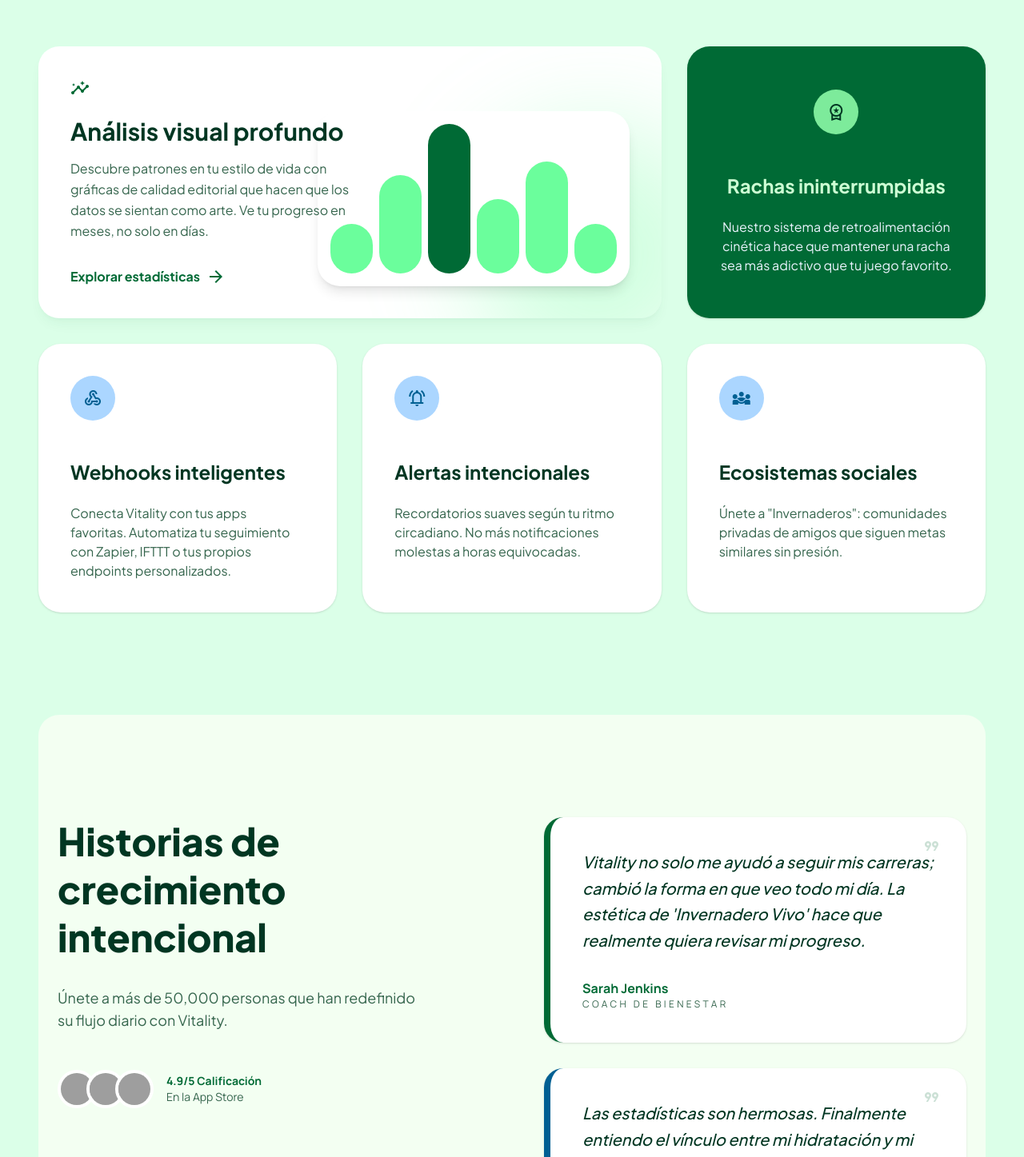
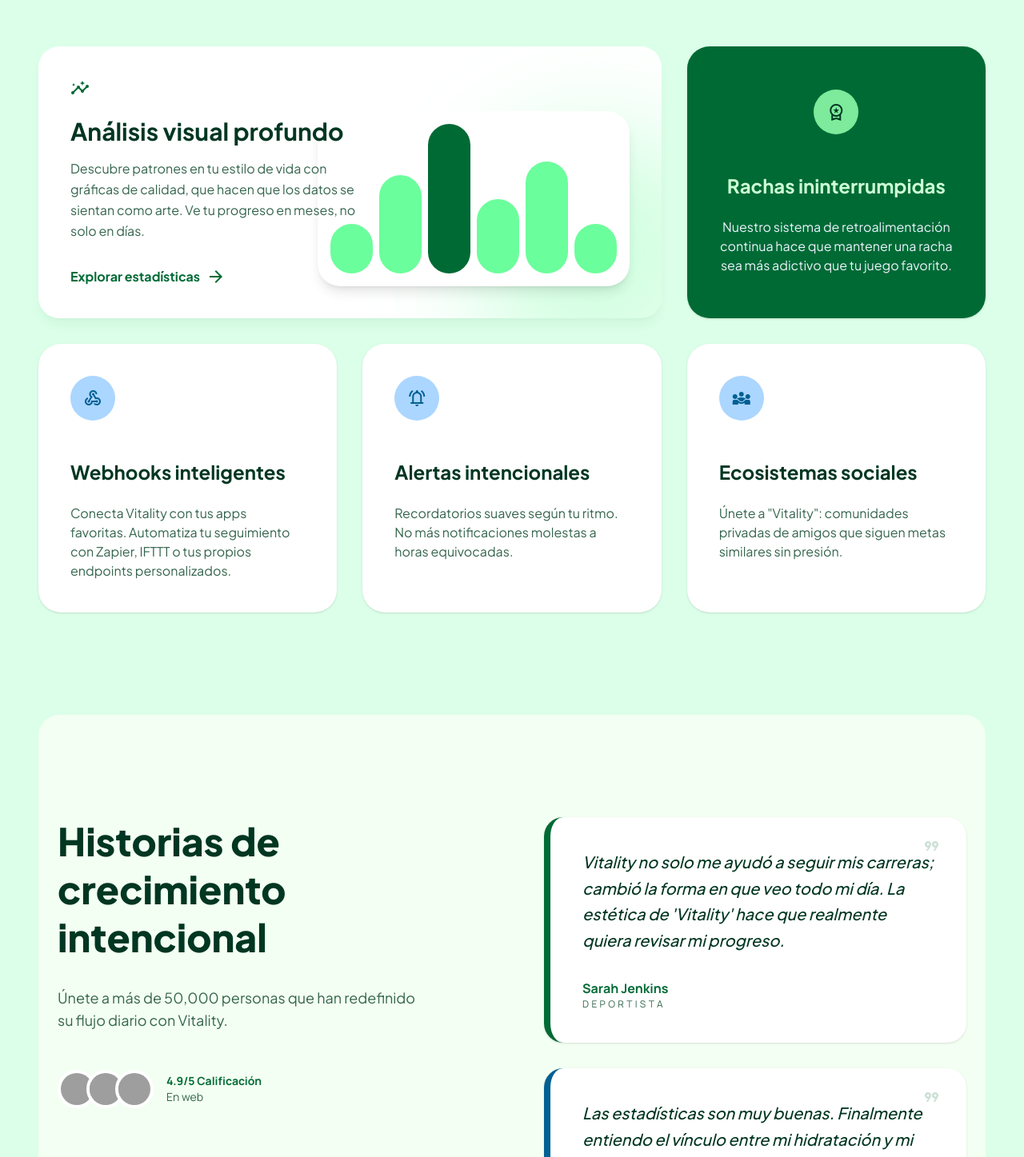
Before and after one commit to JRMZ1298/habits-tracker-frontend, a React (Vite) app: page /home in a window 1280 px wide. Shown: the part 1330-2777 px from the top of the page at 80% size. Built offline with nearby package versions, Linux system fonts and the light colour scheme; grey boxes are pictures that could not be loaded.

Commit message:
feat: Add react-scroll dependency and update routing in components

```diff
--- a/package.json
+++ b/package.json
@@ -21,6 +21,7 @@
     "react-dom": "^19.2.4",
     "react-i18next": "^17.0.4",
     "react-router": "^7.14.1",
+    "react-scroll": "^1.9.3",
     "shadcn": "^4.2.0",
     "tailwind-merge": "^3.5.0",
     "tailwindcss": "^4.2.2",
--- a/src/auth/components/BrandHeader.tsx
+++ b/src/auth/components/BrandHeader.tsx
@@ -1,3 +1,5 @@
+import { Link } from "react-router";
+
 export const BrandHeader = () => {
   return (
     <div className="flex items-center gap-2 mb-8">
@@ -9,9 +11,12 @@
           spa
         </span>
       </div>
-      <span className="text-2xl font-headline font-extrabold text-on-background tracking-tighter">
+      <Link
+        to="/home"
+        className="text-2xl font-headline font-extrabold text-on-background tracking-tighter"
+      >
         Vitality
-      </span>
+      </Link>
     </div>
   );
 };
--- a/src/auth/components/LoginForm.tsx
+++ b/src/auth/components/LoginForm.tsx
@@ -1,9 +1,11 @@
 import { useState } from "react";
 import { useTranslation } from "react-i18next";
 import { SocialLoginButton } from "./SocialLoginButton";
+import { Link } from "react-router";
 
 export const LoginForm = () => {
   const { t } = useTranslation();
+  // TODO: Quitar el useState para evitar renderizados innecesarios
   const [email, setEmail] = useState("");
   const [password, setPassword] = useState("");
 
@@ -57,7 +59,7 @@
             </label>
             <a
               href="#"
-              className="text-xs font-bold text-primary hover:text-primary-dim transition-colors font-label"
+              className="text-xs font-bold text-surface-tint hover:text-on-surface-variant transition-colors font-label"
             >
               {t("auth.login.forgotPassword")}
             </a>
@@ -105,12 +107,12 @@
       <div className="mt-10 text-center">
         <p className="text-on-surface-variant font-label text-sm">
           {t("auth.login.noAccount")}{" "}
-          <a
-            href="#"
-            className="text-primary font-bold hover:underline transition-all"
+          <Link
+            to="/auth/registro"
+            className="text-surface-tint font-bold hover:underline transition-all"
           >
             {t("auth.login.signUp")}
-          </a>
+          </Link>
         </p>
       </div>
     </div>
--- a/src/auth/pages/LoginPage.tsx
+++ b/src/auth/pages/LoginPage.tsx
@@ -8,9 +8,9 @@
         <BrandHeader />
         <LoginForm />
         <div className="mt-12 flex justify-center gap-2 opacity-30">
-          <div className="w-2 h-2 rounded-full bg-primary" />
-          <div className="w-2 h-2 rounded-full bg-secondary" />
-          <div className="w-2 h-2 rounded-full bg-tertiary" />
+          <div className="w-2 h-2 rounded-full bg-on-background" />
+          <div className="w-2 h-2 rounded-full bg-on-primary-fixed" />
+          <div className="w-2 h-2 rounded-full bg-on-surface" />
         </div>
       </main>
     </div>
--- a/src/i18n.ts
+++ b/src/i18n.ts
@@ -19,7 +19,7 @@
           headlineHighlight: "viaje de crecimiento",
           headlinePart2: "ahora",
           paragraph:
-            "Entra en un invernadero vivo donde tus intenciones se nutren y tus hábitos prosperan. Diseña la vida que siempre has querido cultivar.",
+            "Entra en Vitality donde tus intenciones se nutren y tus hábitos prosperan. Diseña la vida que siempre has querido cultivar.",
           card1: {
             title: "Seguimiento orgánico",
             description:
@@ -36,7 +36,7 @@
           headingLine1: "Cultiva tu",
           headingLine2: "mejor versión",
           paragraph:
-            "Transforma tus rutinas diarias en crecimiento intencional. Registra ejercicio, hidratación y lectura con nuestro ecosistema biophílico diseñado para tu ritmo.",
+            "Transforma tus rutinas diarias en crecimiento intencional. Registra ejercicio, hidratación y lectura con nuestro ecosistema especialmente diseñado para que tu lleves el ritmo.",
           startGrowing: "Comienza a crecer",
           watchDemo: "Ver demostración",
           hydrationLabel: "HIDRATACIÓN",
@@ -51,13 +51,14 @@
           stats: {
             title: "Análisis visual profundo",
             description:
-              "Descubre patrones en tu estilo de vida con gráficas de calidad editorial que hacen que los datos se sientan como arte. Ve tu progreso en meses, no solo en días.",
+              "Descubre patrones en tu estilo de vida con gráficas de calidad, que hacen que los datos se sientan como arte. Ve tu progreso en meses, no solo en días.",
           },
           streaks: {
             title: "Rachas ininterrumpidas",
             description:
-              "Nuestro sistema de retroalimentación cinética hace que mantener una racha sea más adictivo que tu juego favorito.",
+              "Nuestro sistema de retroalimentación continua hace que mantener una racha sea más adictivo que tu juego favorito.",
           },
+          //   TODO: Validar esto si es necesario
           webhooks: {
             title: "Webhooks inteligentes",
             description:
@@ -66,13 +67,15 @@
           alerts: {
             title: "Alertas intencionales",
             description:
-              "Recordatorios suaves según tu ritmo circadiano. No más notificaciones molestas a horas equivocadas.",
+              "Recordatorios suaves según tu ritmo. No más notificaciones molestas a horas equivocadas.",
           },
+          //TODO: Validar esto si es necesario
           community: {
             title: "Ecosistemas sociales",
             description:
-              'Únete a "Invernaderos": comunidades privadas de amigos que siguen metas similares sin presión.',
+              'Únete a "Vitality": comunidades privadas de amigos que siguen metas similares sin presión.',
           },
+          //TODO: Validar que se muestra aqui
           exploreStats: "Explorar estadísticas",
         },
         testimonials: {
@@ -80,16 +83,16 @@
           subtitle:
             "Únete a más de 50,000 personas que han redefinido su flujo diario con Vitality.",
           rating: "4.9/5 Calificación",
-          source: "En la App Store",
+          source: "En web",
           user1: {
             quote:
-              "Vitality no solo me ayudó a seguir mis carreras; cambió la forma en que veo todo mi día. La estética de 'Invernadero Vivo' hace que realmente quiera revisar mi progreso.",
+              "Vitality no solo me ayudó a seguir mis carreras; cambió la forma en que veo todo mi día. La estética de 'Vitality' hace que realmente quiera revisar mi progreso.",
             name: "Sarah Jenkins",
-            role: "Coach de bienestar",
+            role: "Deportista",
           },
           user2: {
             quote:
-              "Las estadísticas son hermosas. Finalmente entiendo el vínculo entre mi hidratación y mi nivel de concentración. Es una experiencia editorial para mis datos personales.",
+              "Las estadísticas son muy buenas. Finalmente entiendo el vínculo entre mi hidratación y mi nivel de concentración. Es una experiencia genial para mis datos personales.",
             name: "Marcus Thorne",
             role: "Arquitecto de software",
           },
@@ -97,9 +100,10 @@
         cta: {
           title: "Tu viaje hacia la intencionalidad comienza hoy.",
           subtitle:
-            "Sin tarjeta de crédito. Empieza con una prueba premium de 14 días y observa cómo florecen tus hábitos.",
-          button: "Comienza gratis",
+            "Sin tarjeta de crédito. Empieza y observa cómo florecen tus hábitos.",
+          button: "Comienzar",
         },
+        //TODO: Validar a donde dirigir los enlaces
         footer: {
           brand: "Vitality",
           copyright: "© 2024 Vitality Framework. Crece con intención.",
--- a/src/landingPage/components/CtaSection.tsx
+++ b/src/landingPage/components/CtaSection.tsx
@@ -1,4 +1,5 @@
 import { useTranslation } from "react-i18next";
+import { Link } from "react-router";
 
 export const CtaSection = () => {
   const { t } = useTranslation();
@@ -15,9 +16,12 @@
             {t("landing.cta.subtitle")}
           </p>
           <div className="flex flex-col sm:flex-row justify-center gap-4">
-            <button className="bg-[#6bfe9c] text-[#004a23] px-12 py-5 rounded-full font-bold text-xl hover:bg-white transition-all active:scale-95 shadow-2xl shadow-black/20">
+            <Link
+              to="/auth/login"
+              className="bg-[#6bfe9c] text-[#004a23] px-12 py-5 rounded-full font-bold text-xl hover:bg-white transition-all active:scale-95 shadow-2xl shadow-black/20"
+            >
               {t("landing.cta.button")}
-            </button>
+            </Link>
           </div>
         </div>
       </div>
--- a/src/landingPage/components/TopAppBar.tsx
+++ b/src/landingPage/components/TopAppBar.tsx
@@ -1,16 +1,17 @@
 import { useTranslation } from "react-i18next";
+import { Link } from "react-router";
 
 export const TopAppBar = () => {
   const { t } = useTranslation();
   const navItems = [
     { key: "landing.nav.features", href: "#features" },
     { key: "landing.nav.testimonials", href: "#testimonials" },
-    { key: "landing.nav.login", href: "#login" },
-    { key: "landing.nav.signup", href: "#signup" },
+    // { key: "landing.nav.login", href: "/auth/login" },
+    // { key: "landing.nav.signup", href: "/auth/registro" },
   ];
 
   return (
-    <header className="fixed inset-x-0 top-0 z-50 flex items-center justify-between gap-4 px-6 py-4 bg-surface/80 backdrop-blur-xl shadow-sm">
+    <header className="fixed inset-x-0 hrefp-0 z-50 flex items-center justify-between gap-4 px-6 py-4 bg-surface/80 backdrop-blur-xl shadow-sm">
       <div className="flex items-center gap-2">
         <span className="text-2xl font-black tracking-tight text-surface-tint">
           {t("appName")}
@@ -27,9 +28,12 @@
           </a>
         ))}
       </nav>
-      <button className="bg-surface-tint text-on-primary px-8 py-3 rounded-full font-bold tracking-tight hover:opacity-90 transition-all active:scale-95 shadow-lg shadow-surface-tint/10">
+      <Link
+        to="/auth/login"
+        className="bg-surface-tint text-on-primary px-8 py-3 rounded-full font-bold tracking-tight hover:opacity-90 transition-all active:scale-95 shadow-lg shadow-surface-tint/10"
+      >
         {t("landing.nav.getStarted")}
-      </button>
+      </Link>
     </header>
   );
 };
```
Also changed, not shown: src/auth/components/RegistroForm.tsx (+7 -4 lines), 1 other file (tests, documents, lock files or other folders).
